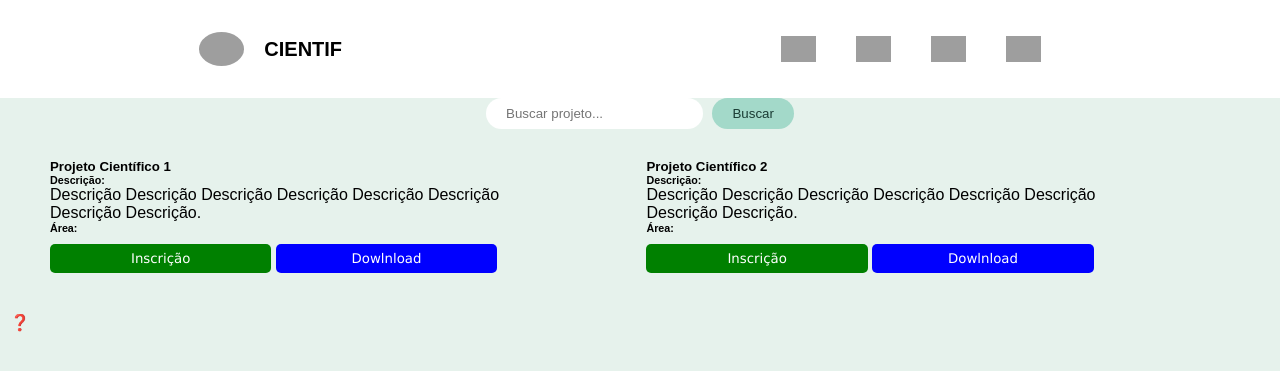
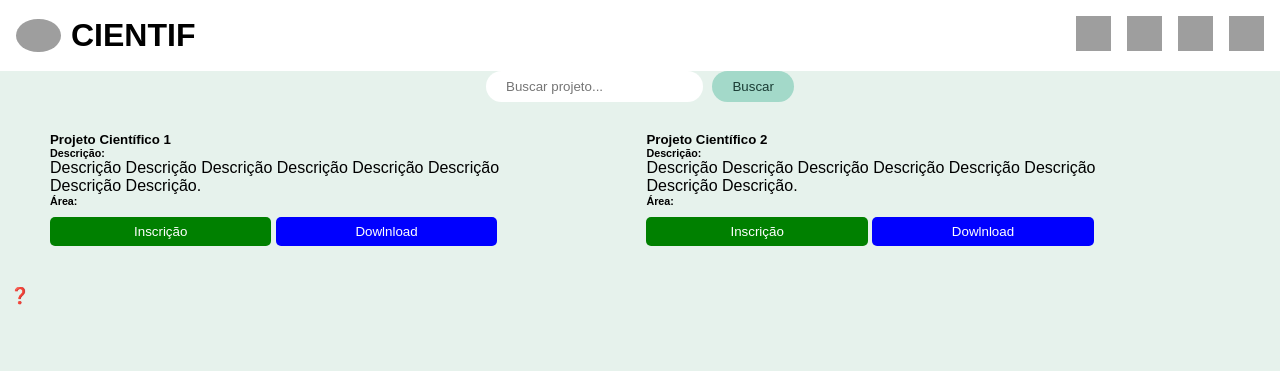
Before and after one commit to 3d5onLP/SUAC, a PHP site: page /view_projeto.html in a window 1280 px wide. Shown: the top 371 px of the page. Run offline with PHP 8.4, Linux system fonts and the light colour scheme; grey boxes are pictures that could not be loaded.

Commit message:
NavBar 2.0
Agora utilizando tooltip para deixar a navbar mais organizada e intuitiva

```diff
--- a/VIEW/VIEW_PROJETO/view_projeto.css
+++ b/VIEW/VIEW_PROJETO/view_projeto.css
@@ -4,33 +4,23 @@
   padding: 0;
   box-sizing: border-box;
   font-family: Arial, sans-serif;
-  text-decoration: none;
 }
 
-/* Body */
 body {
   background-color: #e6f2ec;
-
 }
 
 a {
   color: black;
-  font-family: Verdana, Geneva, Tahoma, sans-serif;
+  text-decoration: none;
 }
 
 .nav-header {
   display: flex;
-  background-color: #ffffff;
-  justify-content: space-around;
-  padding: 1rem 0;
+  justify-content: space-between;
   align-items: center;
-
-}
-
-ul {
-  list-style: none;
-  display: flex;
-  flex-direction: row;
+  background-color: #fff;
+  padding: 1rem;
 }
 
 .logo {
@@ -41,56 +31,71 @@
 .logo img {
   width: 45px;
   border-radius: 50%;
-  margin-right: 20px;
+  margin-right: 10px;
 }
 
-.header-logo {
-  font-size: 20px;
+.nav {
+  display: flex;
+  flex-direction: row;
 }
 
-.nav-item {
-  margin: 0 20px;
+.nav-list {
+  list-style: none;
   display: flex;
-  flex-direction: column;
+  gap: 1rem;
   align-items: center;
 }
 
-.nav-item .nav-link {
-  display: none;
-  text-align: center;
-  margin: 20px;
-  font-size: 0.8rem;
+.nav-list li {
+  position: relative;
 }
 
-.nav-item:hover .nav-link {
-  display: block;
-  /* Mostra o nome ao passar o mouse */
+.tooltip-container {
+  position: relative;
+  display: inline-flex;
+  justify-content: center;
+  align-items: center;
+  flex-direction: column;
 }
 
-.nav-list {
-  display: flex;
-  align-items: center;
-  text-align: center;
-  margin: 20px;
+.tooltip-img {
+  width: 35px;
+  height: 35px;
 }
 
-.nav-list img {
-  max-width: 100%;
-  height: auto;
-  width: 35px;
-  display: block;
-  margin: 0 auto;
+.tooltip-text {
+  visibility: hidden;
+  background-color: #333;
+  color: #fff;
+  text-align: center;
+  padding: 5px 10px;
+  border-radius: 5px;
+  position: absolute;
+  top: 100%; /* posiciona abaixo da imagem */
+  left: 50%;
+  transform: translateX(-50%);
+  opacity: 0;
+  transition: opacity 0.3s ease;
+  white-space: nowrap;
+  font-size: 0.75rem;
+  z-index: 999; /* garante visibilidade sobre outros elementos */
+  margin-top: 6px; /* espaço entre imagem e tooltip */
 }
 
-.nav-link {
-  padding: 5px;
-  font-size: 1rem;
-  border-radius: 5px;
-  transition: 0.3s;
+.tooltip-container:hover .tooltip-text {
+  visibility: visible;
+  opacity: 1;
 }
 
-.nav-link:hover {
-  background-color: #ffffff;
+.tooltip-text::after {
+  content: "";
+  position: absolute;
+  top: -5px;
+  left: 50%;
+  margin-left: -5px;
+  border-width: 5px;
+  border-style: solid;
+  border-color: transparent transparent #333 transparent;
 }
 
 .toggle,
--- a/VIEW/VIEW_PROJETO/view_projeto.html
+++ b/VIEW/VIEW_PROJETO/view_projeto.html
@@ -13,21 +13,40 @@
 <body>
   <div class="nav-header">
     <div class="logo">
-        <img src="/VIEW/icon/logo_cientif.png" alt="">
+      <img src="/VIEW/icon/logo_cientif.png" alt="Logo CIENTIF">
       <h1 class="header-logo">CIENTIF</h1>
     </div>
     <nav class="nav" id="nav-menu">
       <i data-feather="x" class="close" id="close-menu"></i>
       <ul class="nav-list">
-            <li class="nav-item"><img src="/VIEW/icon/botao-home.png" alt=""><a href="/VIEW/VIEW_MENU/view_menu.html" class="nav-link">Home</a></li>
-            <li class="nav-item"><img src="/VIEW/icon/pesquisa-edital.png" alt=""><a href="/VIEW/VIEW_EDITAL/view_edital.html" class="nav-link">Edital</a></li>
-            <li class="nav-item"><img src="/VIEW/icon/professor-icon.png" alt=""><a href="/VIEW/VIEW_PROFESSOR/view_professor.html" class="nav-link">Professores</a></li>
-            <li class="nav-item"><img src="/VIEW/icon/aluno-icon.png" alt=""><a href="/VIEW/VIEW_ALUNO/view_aluno.html" class="nav-link">Alunos</a></li>
+        <li>
+          <a href="/VIEW/VIEW_MENU/view_menu.html" class="tooltip-container" target="_blank">
+            <img src="/VIEW/icon/botao-home.png" alt="Home" class="tooltip-img">
+            <span class="tooltip-text">Home</span>
+          </a>
+        </li>
+        <li>
+          <a href="/VIEW/VIEW_EDITAL/view_edital.html" class="tooltip-container">
+            <img src="/VIEW/icon/pesquisa-edital.png" alt="Edital" class="tooltip-img">
+            <span class="tooltip-text">Edital</span>
+          </a>
+        </li>
+        <li>
+          <a href="/VIEW/VIEW_PROFESSOR/view_professor.html" class="tooltip-container">
+            <img src="/VIEW/icon/professor-icon.png" alt="Professores" class="tooltip-img">
+            <span class="tooltip-text">Professores</span>
+          </a>
+        </li>
+        <li>
+          <a href="/VIEW/VIEW_ALUNO/view_aluno.html" class="tooltip-container">
+            <img src="/VIEW/icon/aluno-icon.png" alt="Alunos" class="tooltip-img">
+            <span class="tooltip-text">Alunos</span>
+          </a>
+        </li>
       </ul>
     </nav>
     <i data-feather="menu" class="toggle" id="toggle-menu"></i>
   </div>
-
   <script>
     feather.replace();
   </script>
--- a/VIEW/VIEW_PROJETO/view_projeto.js
+++ b/VIEW/VIEW_PROJETO/view_projeto.js
@@ -8,16 +8,3 @@
 closeMenu.addEventListener("click", () => {
     navMenu.classList.toggle("show");
 });
-
-// Seleciona todos os itens da nav que contêm imagem e link
-const navItems = document.querySelectorAll('.nav-item');
-
-navItems.forEach(item => {
-  const link = item.querySelector('.nav-link');
-  const icon = item.querySelector('img');
-
-  if (link && icon) {
-    // Cria um tooltip usando o atributo title do link
-    icon.title = link.textContent.trim();
-  }
-});
```
Also changed, not shown: other parts of VIEW/VIEW_PROJETO/view_projeto.css (+15 -24 lines). Lines whose indentation alone changed are shown as unchanged.
